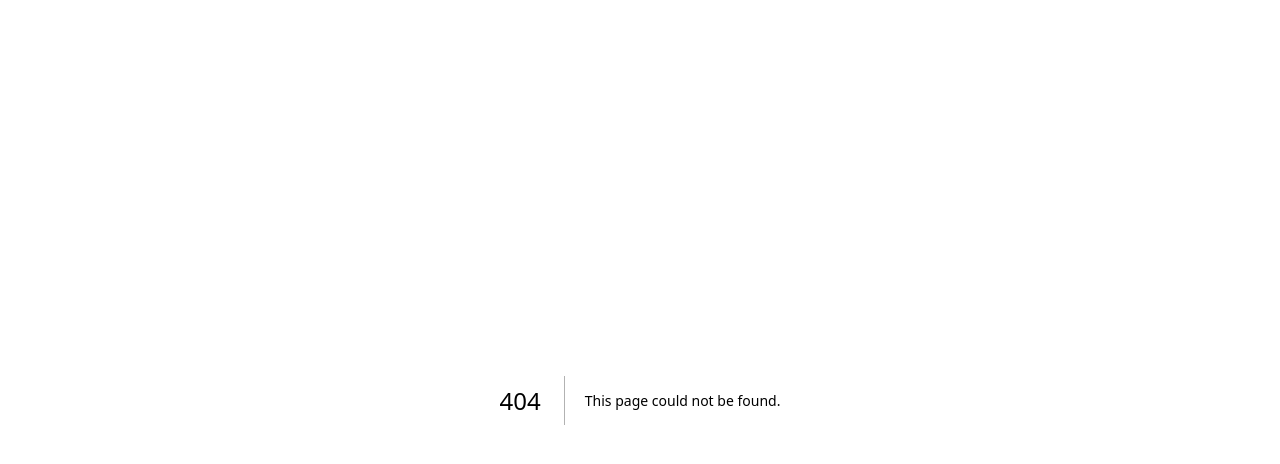
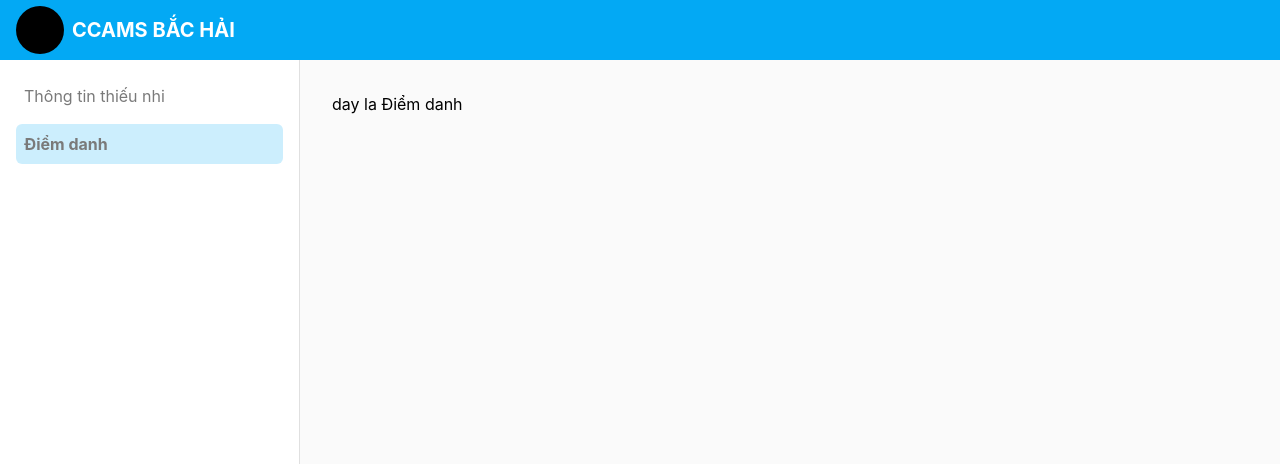
Before and after one commit to PhamCongDan/ccams-bachai, a Next.js app: page /attendance in a window 1280 px wide. Before the commit this address had no page. Shown: the top 464 px of the page. Built offline with nearby package versions, Linux system fonts and the light colour scheme.

Commit message:
add pages: student and attendance

```diff
--- /dev/null
+++ b/src/components/header/index.tsx
@@ -0,0 +1,12 @@
+import React from 'react'
+
+const Header = () => {
+  return (
+    <div className="h-[60px] w-full bg-primary flex items-center px-4 gap-2">
+      <div className="w-[48px] h-[48px] rounded-full bg-black" />
+      <h2 className="font-bold text-xl text-white">CCAMS BẮC HẢI</h2>
+    </div>
+  )
+}
+
+export default Header
--- /dev/null
+++ b/src/components/sidebar/index.tsx
@@ -0,0 +1,40 @@
+import Link from "next/link";
+import { useRouter } from "next/router";
+import React from "react";
+
+const MENU = [
+  {
+    label: "Thông tin thiếu nhi",
+    path: "/student",
+  },
+  {
+    label: "Điểm danh",
+    path: "/attendance",
+  },
+];
+
+const Sidebar = () => {
+  const router = useRouter();
+
+  return (
+    <div className="min-h-full bg-white border-r border-[#E0E0E0] w-[300px] p-4">
+      {MENU.map((item, index) => {
+        return (
+          <Link
+            key={item.path}
+            href={item.path}
+            className={`block text-secondary p-2 hover:bg-secondary hover:bg-opacity-20 transition ease-out rounded-md mt-2 first:mt-0 ${
+              router.pathname === item.path
+                ? "text-primary bg-primary bg-opacity-20 font-bold hover:bg-primary"
+                : ""
+            }`}
+          >
+            {item.label}
+          </Link>
+        );
+      })}
+    </div>
+  );
+};
+
+export default Sidebar;
--- a/src/pages/_app.tsx
+++ b/src/pages/_app.tsx
@@ -4,11 +4,17 @@ import { Provider } from 'react-redux'
 import type { AppProps } from 'next/app'
 
 import store from '../store'
+import Sidebar from '@/components/sidebar'
+import Header from '@/components/header'
 
 export default function MyApp({ Component, pageProps }: AppProps) {
   return (
     <Provider store={store}>
-      <Component {...pageProps} />
+      <Header />
+      <div className="flex h-screen bg-[#FAFAFA]">
+        <Sidebar />
+        <Component {...pageProps} />
+      </div>
     </Provider>
   )
 }
--- /dev/null
+++ b/src/pages/attendance/index.tsx
@@ -0,0 +1,18 @@
+import Head from 'next/head'
+import React from 'react'
+
+const AttendancePage = () => {
+  return (
+    <div >
+      <Head>
+        <title>Điểm danh</title>
+        <link rel="icon" href="/favicon.ico" />
+      </Head>
+      <div className="p-8">
+        day la Điểm danh
+      </div>
+    </div>
+  )
+}
+
+export default AttendancePage
--- /dev/null
+++ b/src/pages/student/index.tsx
@@ -0,0 +1,18 @@
+import Head from "next/head";
+import React from "react";
+
+const HomePage = () => {
+  return (
+    <div >
+      <Head>
+        <title>Thông tin thiếu nhi</title>
+        <link rel="icon" href="/favicon.ico" />
+      </Head>
+      <div className="p-8">
+        day la home page
+      </div>
+    </div>
+  );
+};
+
+export default HomePage;
--- a/tailwind.config.js
+++ b/tailwind.config.js
@@ -9,7 +9,12 @@ module.exports = {
     "./src/**/*.{js,ts,jsx,tsx,mdx}",
   ],
   theme: {
-    extend: {},
+    extend: {
+      colors: {
+        primary: '#03A9F4',
+        secondary: '#7A7A7A'
+      }
+    },
   },
   plugins: [],
 }
--- a/tsconfig.json
+++ b/tsconfig.json
@@ -6,6 +6,11 @@
       "dom.iterable",
       "esnext"
     ],
+    "baseUrl": "src/",
+    "paths": {
+      "@/styles/*": ["styles/*"],
+      "@/components/*": ["components/*"]
+    },
     "allowJs": true,
     "skipLibCheck": true,
     "strict": true,
```
